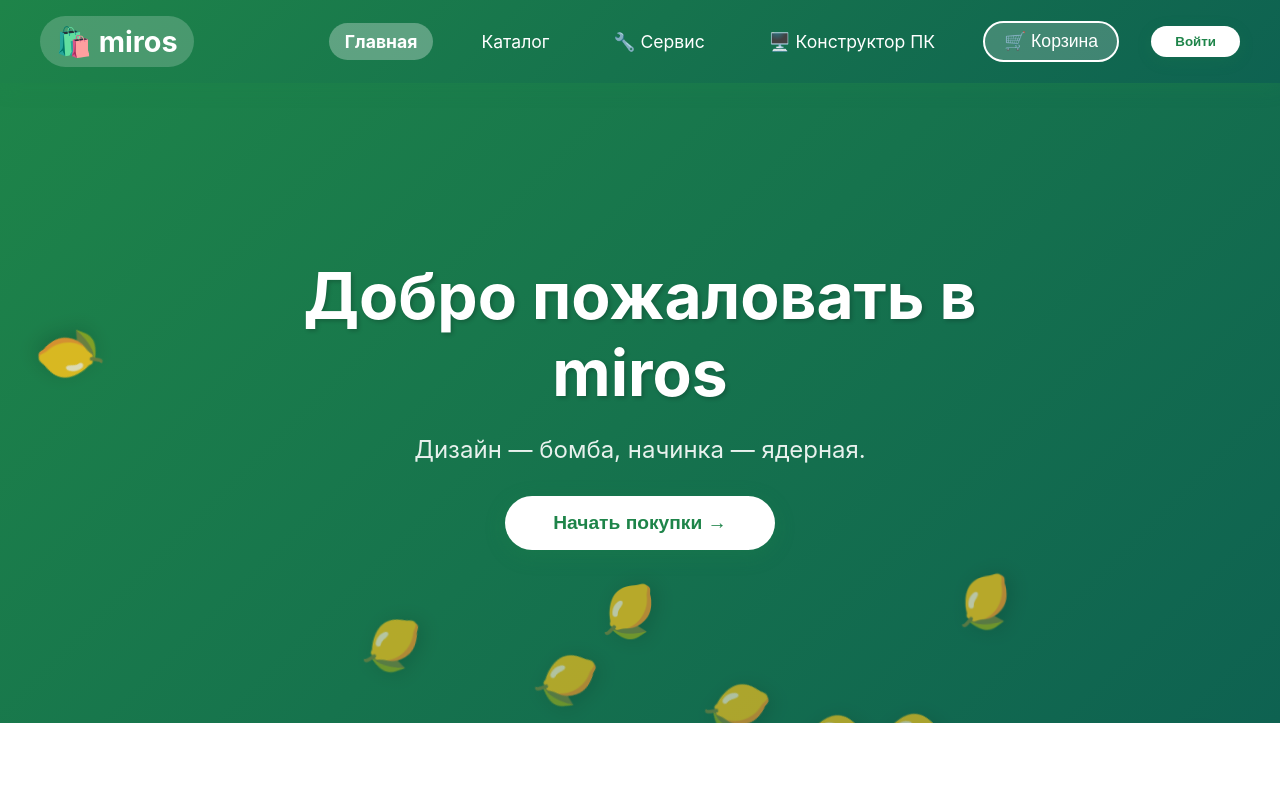
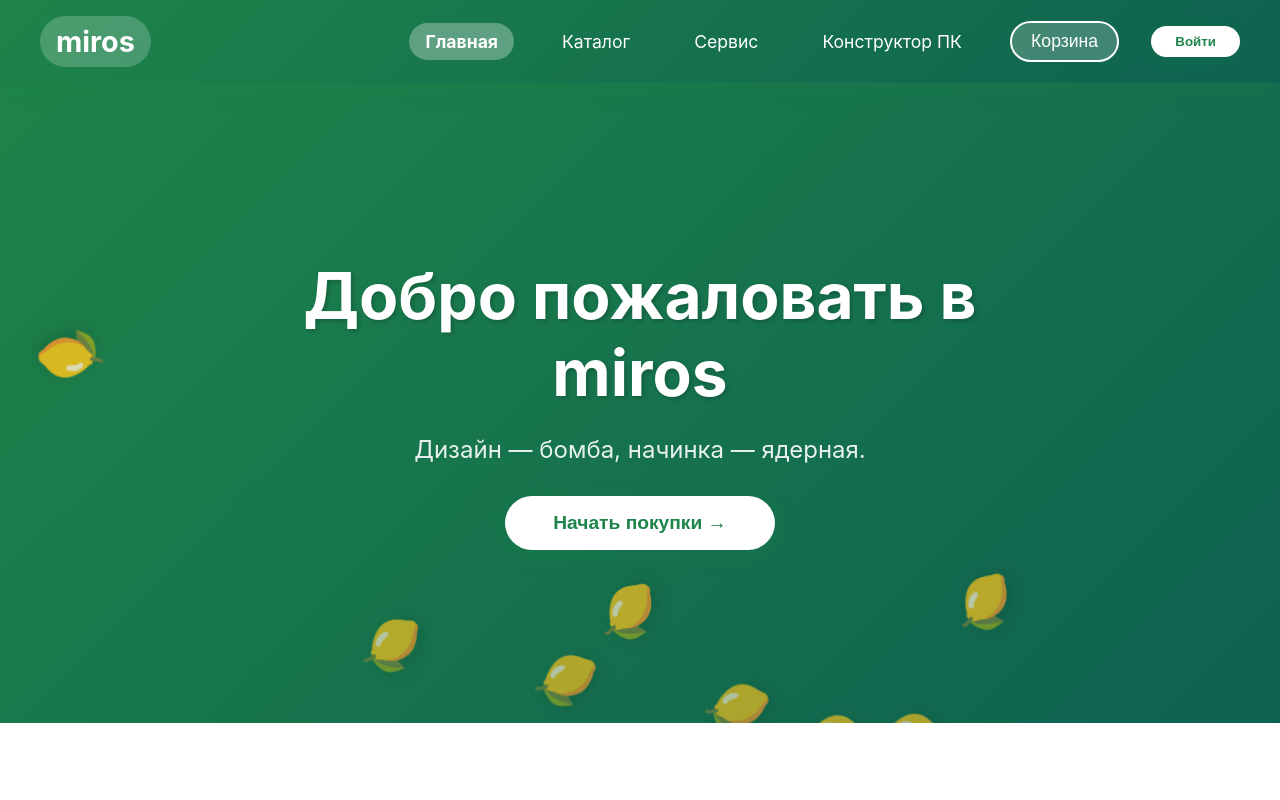
Before and after one commit to ryriddle1/miros, a React (Create React App) app in the folder frontend/: page / in a window 1280 px wide. Shown: the top 800 px of the page. Built offline with nearby package versions, Linux system fonts and the light colour scheme.

Commit message:
убраны стикеры

```diff
--- a/frontend/src/components/Header/Header.jsx
+++ b/frontend/src/components/Header/Header.jsx
@@ -13,7 +13,7 @@ const Header = () => {
     <header className={styles.header}>
       <nav className={styles.nav}>
         <NavLink to="/" className={styles.logo}>
-          🛍️ miros
+           miros
         </NavLink>
 
         <div className={styles.navLinks}>
@@ -42,17 +42,17 @@ const Header = () => {
               isActive ? `${styles.navLink} ${styles.activeNavLink}` : styles.navLink
             }
           >
-            🔧 Сервис
+            Сервис
           </NavLink>
 
-          {/* ✅ Новая ссылка на конструктор ПК */}
+          {/* ссылка на конструктор ПК */}
           <NavLink
             to="/pc-builder"
             className={({ isActive }) =>
               isActive ? `${styles.navLink} ${styles.activeNavLink}` : styles.navLink
             }
           >
-            🖥️ Конструктор ПК
+            Конструктор ПК
           </NavLink>
 
           {user && (
@@ -62,7 +62,7 @@ const Header = () => {
                 isActive ? `${styles.navLink} ${styles.activeNavLink}` : styles.navLink
               }
             >
-              👤 {user.name}
+               {user.name}
             </NavLink>
           )}
 
@@ -70,7 +70,7 @@ const Header = () => {
             className={styles.cartButton}
             onClick={() => navigate('/cart')}
           >
-            🛒 Корзина
+             Корзина
             {getTotalItems() > 0 && (
               <span className={styles.cartBadge}>{getTotalItems()}</span>
             )}
--- a/frontend/src/pages/Home/Home.module.css
+++ b/frontend/src/pages/Home/Home.module.css
@@ -62,7 +62,6 @@
   box-shadow: 0 10px 30px rgba(30, 132, 73, 0.5);
 }
 
-/* === ПРОСТЫЕ МЯТНЫЕ ДОЛЬКИ === */
 
 @keyframes fall {
   0% {
```
